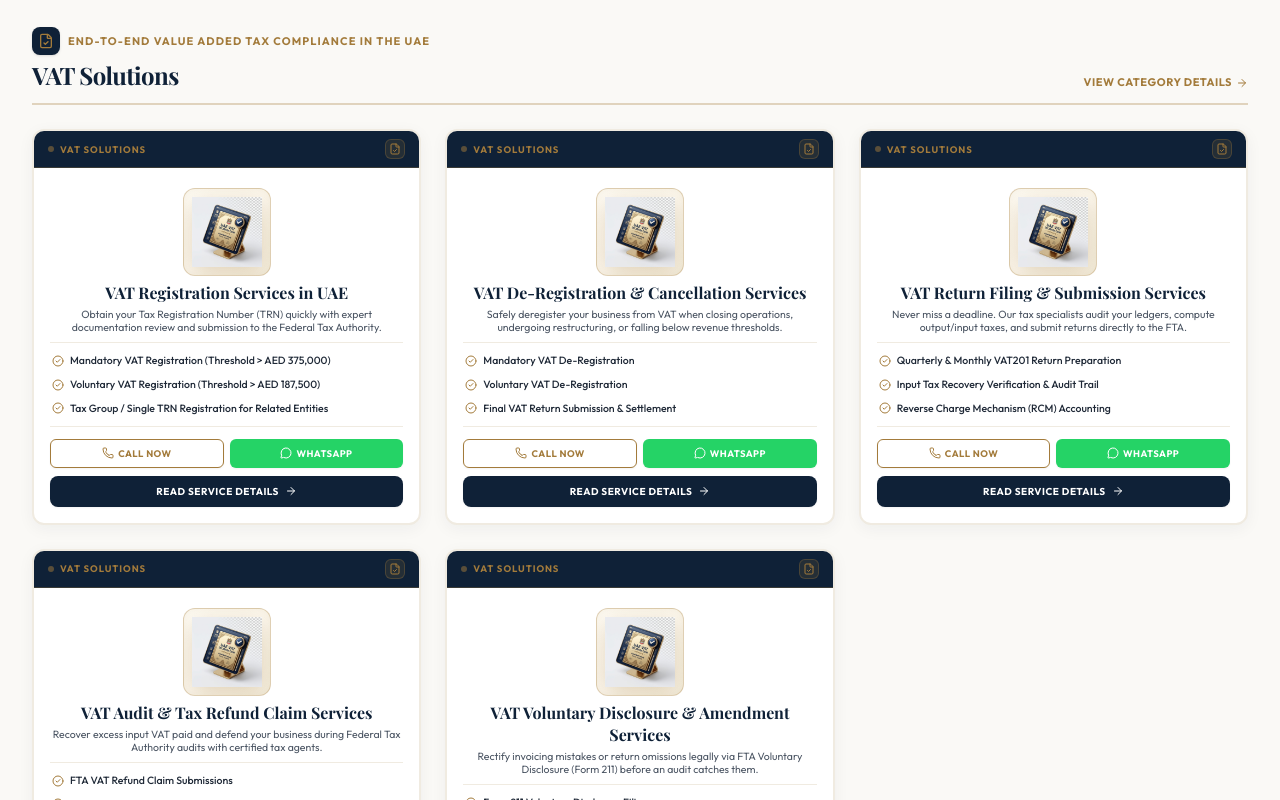
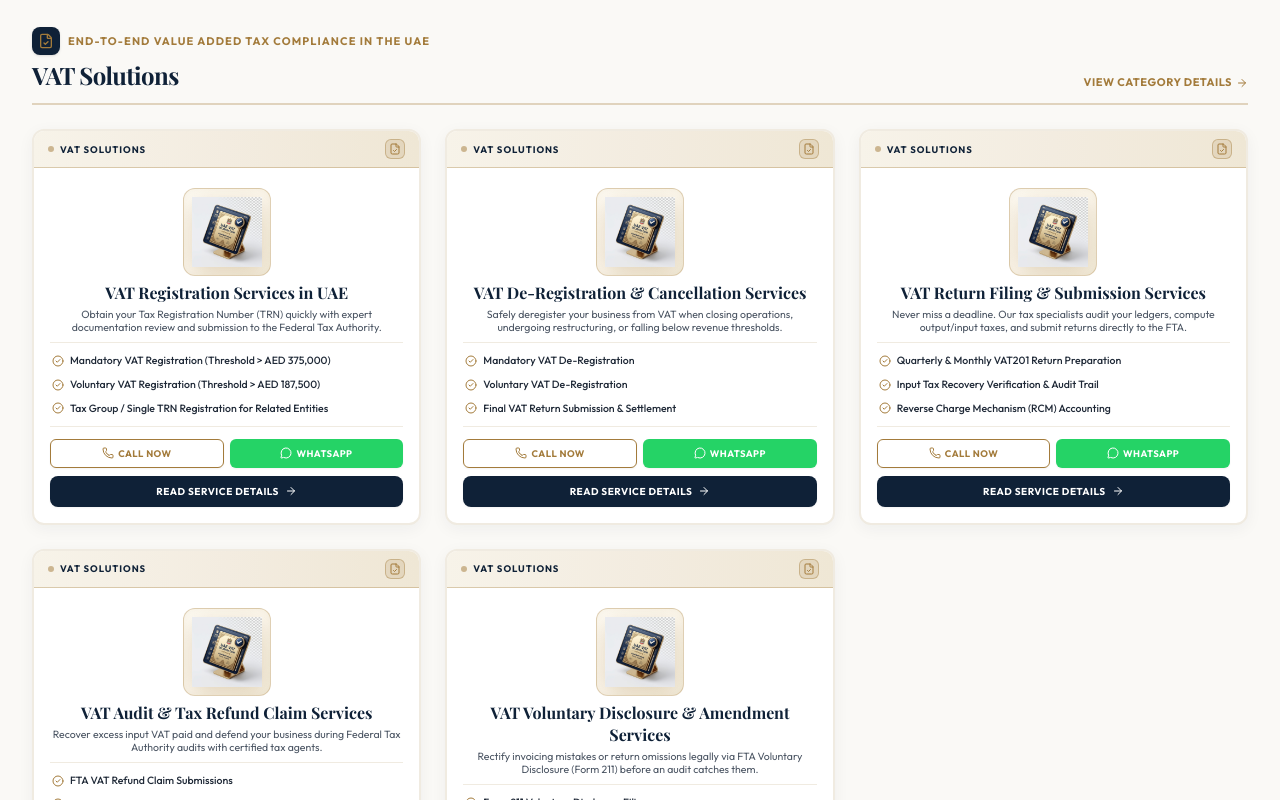
Before and after one commit to BARAD-IDRISH/cgc, a Next.js app: page / in a window 1280 px wide. Shown: the part 1600-2400 px from the top of the page. Built offline with nearby package versions, Linux system fonts and the light colour scheme; a web font is replaced by a local one.

Commit message:
Update service card header to Option 2: Soft Champagne Silk design

```diff
--- a/src/components/ServicesOverview.tsx
+++ b/src/components/ServicesOverview.tsx
@@ -142,14 +142,14 @@ export default function ServicesOverview() {
                         transition={{ duration: 0.35, delay: idx * 0.04 }}
                         className="bg-[#FFFFFF] rounded-xl border-2 border-[#F0EBE1] hover:border-[#A37B3B] transition-all duration-300 flex flex-col justify-between group shadow-[0_4px_16px_rgba(15,33,55,0.05)] hover:shadow-[0_12px_28px_rgba(163,123,59,0.16)] hover:-translate-y-1 relative overflow-hidden text-center sm:text-left"
                       >
-                        {/* 1. Executive Top Header Bar */}
-                        <div className="bg-[#0F2137] px-3.5 py-2 flex items-center justify-between border-b border-[#A37B3B]/30">
-                          <span className="text-[9.5px] font-bold text-[#A37B3B] uppercase tracking-widest flex items-center gap-1.5">
+                        {/* 1. Soft Champagne Silk Header Bar */}
+                        <div className="bg-gradient-to-r from-[#F7F3E9] via-[#F3ECE0] to-[#EFE7D5] px-3.5 py-2 flex items-center justify-between border-b border-[#A37B3B]/35">
+                          <span className="text-[9.5px] font-bold text-[#0F2137] uppercase tracking-widest flex items-center gap-1.5">
                             <span className="w-1.5 h-1.5 rounded-full bg-[#A37B3B] inline-block animate-pulse" />
                             {cat.name}
                           </span>
-                          <div className="w-5 h-5 rounded-md bg-[#A37B3B]/15 border border-[#A37B3B]/30 flex items-center justify-center text-[#A37B3B]">
-                            <ItemIcon className="w-3 h-3" />
+                          <div className="w-5 h-5 rounded-md bg-[#A37B3B]/15 border border-[#A37B3B]/40 flex items-center justify-center text-[#A37B3B]">
+                            <ItemIcon className="w-3 h-3 text-[#A37B3B]" />
                           </div>
                         </div>
 
```
